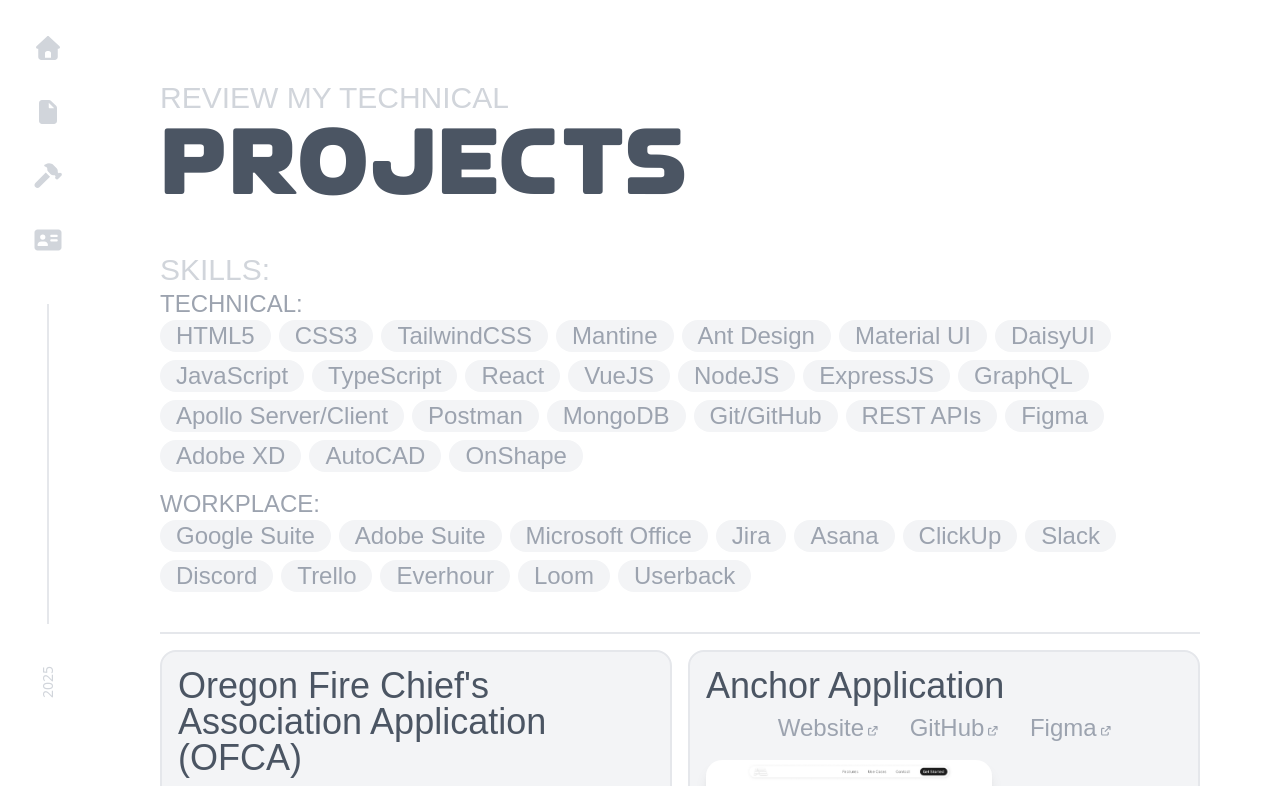
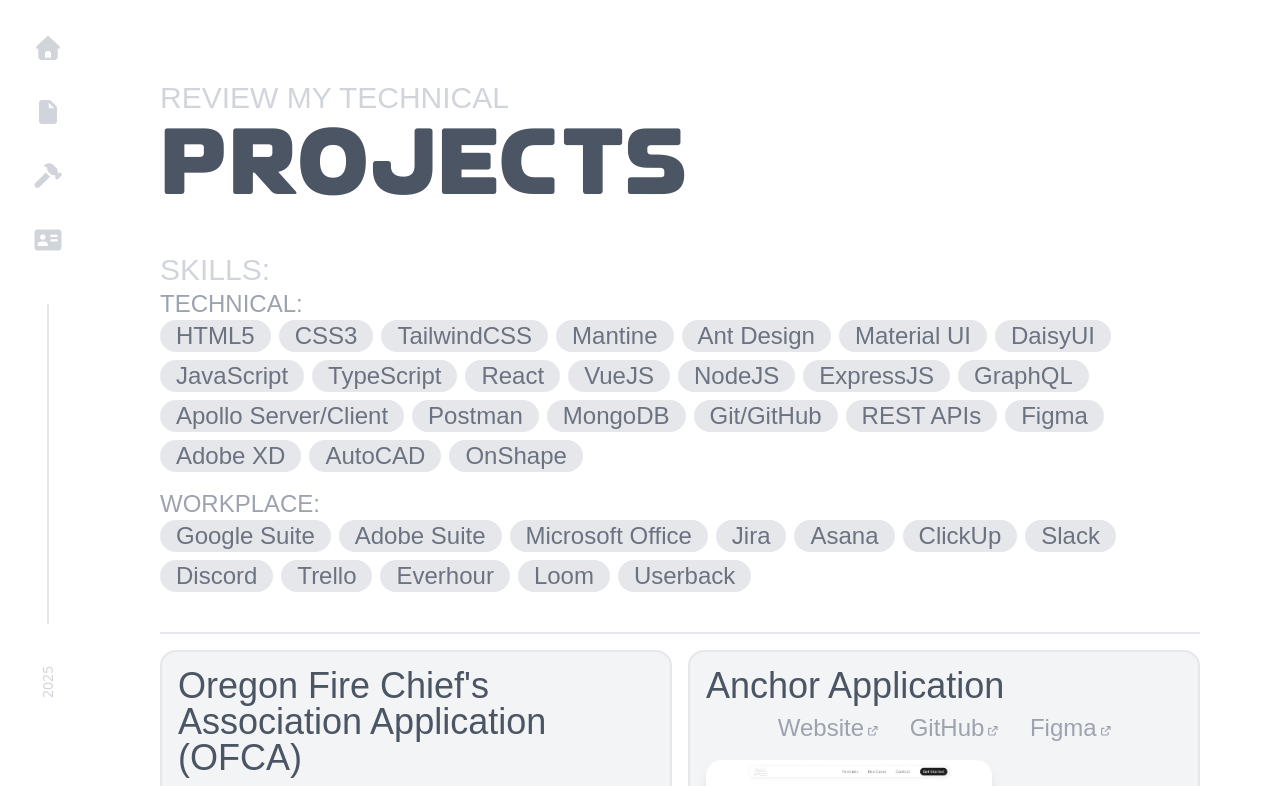
Before and after one commit to brogers111/personal-portfolio, a React (Vite) app: page /personal-portfolio/technical-projects in a window 1280 px wide. Shown: the top 786 px of the page. Built offline with nearby package versions, Linux system fonts and the light colour scheme; a web font is replaced by a local one.

Commit message:
Final small tweaks

```diff
--- a/src/components/Contact.tsx
+++ b/src/components/Contact.tsx
@@ -80,7 +80,7 @@
         <h1 className="font-bluffolk text-6xl md:text-8xl whitespace-nowrap text-gray-600">CONTACT</h1>
         <p className="text-left pl-40 md:pl-80 font-dongle text-3xl text-gray-300">INFORMATION</p>
       </div>
-      <div className='flex flex-col items-center text-center mx-8 md:mx-80'>
+      <div className='flex flex-col items-center text-center mx-8 md:mx-80 pt-20 md:pt-0'>
         {contacts.map((contact, index) => (
           <ContactItem key={index} {...contact} />
         ))}
--- a/src/components/Projects.tsx
+++ b/src/components/Projects.tsx
@@ -21,7 +21,7 @@
 
 function SkillPill({ name }: { name: string }) {
   return (
-    <p className="font-dongle text-gray-400 text-2xl bg-gray-200 md:bg-gray-100 rounded-3xl inline px-4 hover:bg-gray-200">
+    <p className="font-dongle text-gray-500 text-2xl bg-gray-200 md:bg-gray-200 rounded-3xl inline px-4 hover:bg-gray-300">
       {name}
     </p>
   )
```
